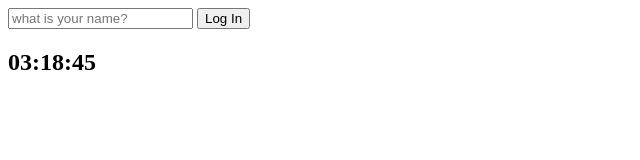
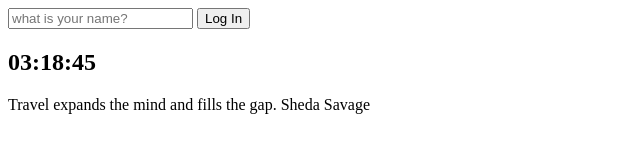
Before and after one commit to SoobinJ/Javascript-study, a plain HTML site: page index.html in a window 1280 px wide. Shown: the whole page, without its empty margins (0-640 px from the left). Drawn offline with Linux system fonts and the light colour scheme.

Commit message:
quotes 예제

```diff
--- a/index.html
+++ b/index.html
@@ -19,8 +19,14 @@
 
     <h1 id="greeting" class="hidden"></h1>
 
+    <div id="quote">
+        <span></span>
+        <span></span>
+    </div>
+
     <script src="js/greetings.js"></script>
     <script src="js/clock.js"></script>
+    <script src="js/quotes.js"></script>
 </body>
 
 </html>
--- /dev/null
+++ b/js/quotes.js
@@ -0,0 +1,52 @@
+const quotes =
+[
+    {
+        quote: "The way to get started is to quit talking and begin doing.",
+        author: "Walt Disney",
+    },
+    {
+        quote: "Life is what happens when you're busy making other plans.",
+        author: "John Lennon",
+    },
+    {
+        quote:
+        "The world is a book and those who do not travel read only one page.",
+        author: "Saint Augustine",
+    },
+    {
+        quote: "Life is either a daring adventure or nothing at all.",
+        author: "Helen Keller",
+    },
+    {
+        quote: "To Travel is to Live",
+        author: "Hans Christian Andersen",
+    },
+    {
+        quote: "Only a life lived for others is a life worthwhile.",
+        author: "Albert Einstein",
+    },
+    {
+        quote: "You only live once, but if you do it right, once is enough.",
+        author: "Mae West",
+    },
+    {
+        quote: "Never go on trips with anyone you do not love.",
+        author: "Hemmingway",
+    },
+    {
+        quote: "We wander for distraction, but we travel for fulfilment.",
+        author: "Hilaire Belloc",
+    },
+    {
+        quote: "Travel expands the mind and fills the gap.",
+        author: "Sheda Savage",
+    },
+];
+
+const quote=document.querySelector("#quote span:first-child");
+const author=document.querySelector("#quote span:last-child");
+
+const todaysQuote=quotes[Math.floor(Math.random()*quotes.length)];
+
+quote.innerText=todaysQuote.quote;
+author.innerText=todaysQuote.author;
```
Also changed, not shown: 1 other file.
